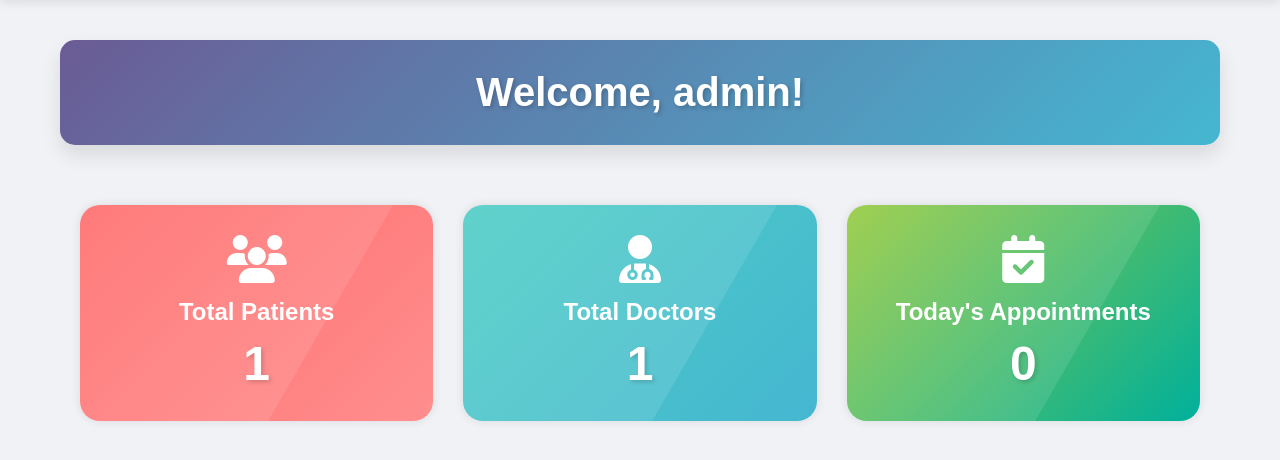
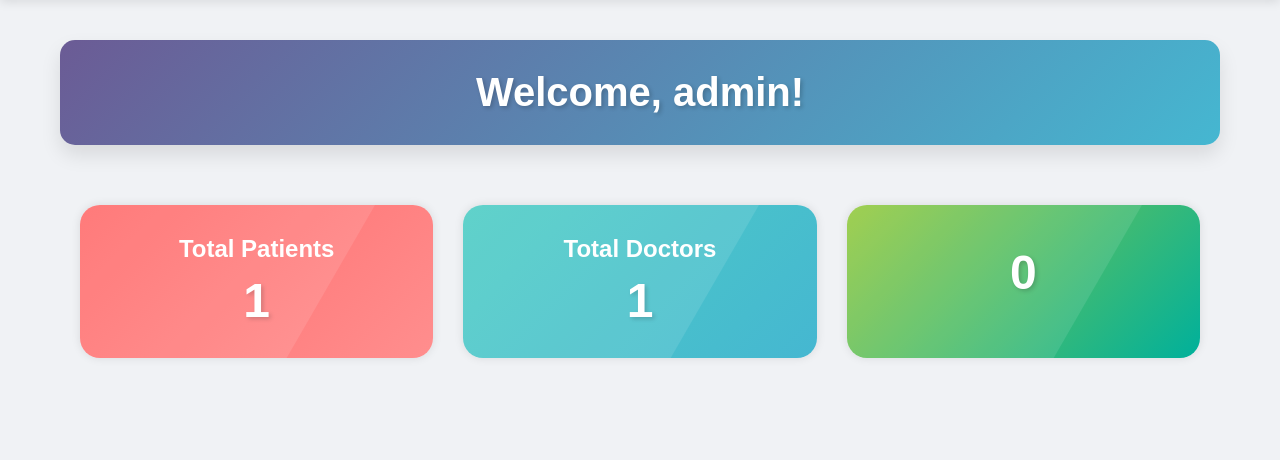
Before and after one commit to Kalpana-csbs/Hospital-Management-System, a Flask app: page /dashboard in a window 1280 px wide. Shown: the part 58-518 px from the top of the page. Run offline with Flask 3, Linux system fonts and the light colour scheme; a user stored in the database is signed in; some libraries are stand-ins or nearby versions.

Commit message:
Update dashboard.html

```diff
--- a/Hospital_Management/templates/dashboard.html
+++ b/Hospital_Management/templates/dashboard.html
@@ -23,7 +23,7 @@
 
         <div class="stats-grid">
             <div class="stat-card patients">
-                <i class="fas fa-users"></i>
+
                 <h3>Total Patients</h3>
                 <p class="counter">{{ patients }}</p>
             </div>
@@ -34,13 +34,13 @@
             </div>
             <div class="stat-card appointments">
                 <i class="fas fa-calendar-check"></i>
-                <h3>Today's Appointments</h3>
+
                 <p class="counter">{{ appointments }}</p>
             </div>
         </div>
     </div>
 
     <!-- Add Font Awesome for icons -->
-    <script src="https://kit.fontawesome.com/a076d05399.js"></script>
+    <script src="https://kit.fontawesome.com/a076d05399.js">
 </body>
 </html>
```
